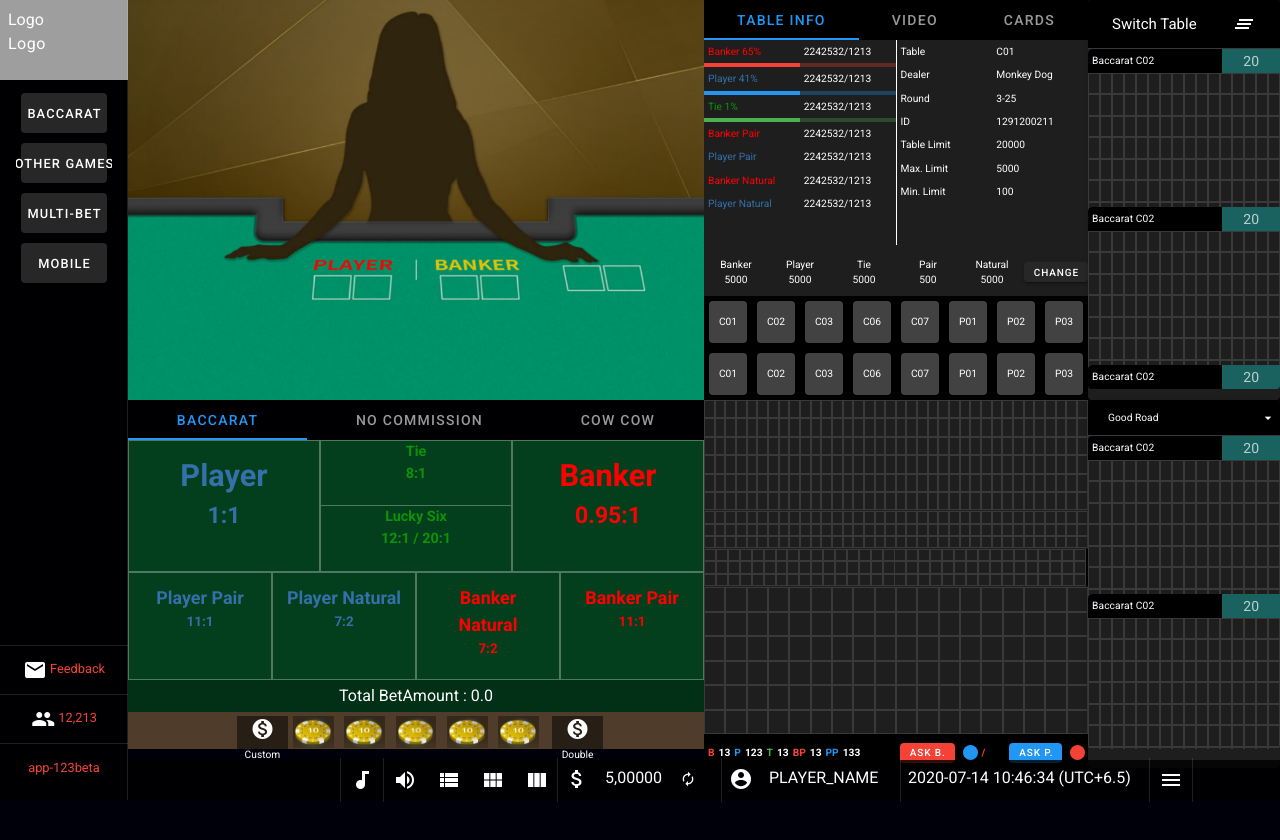
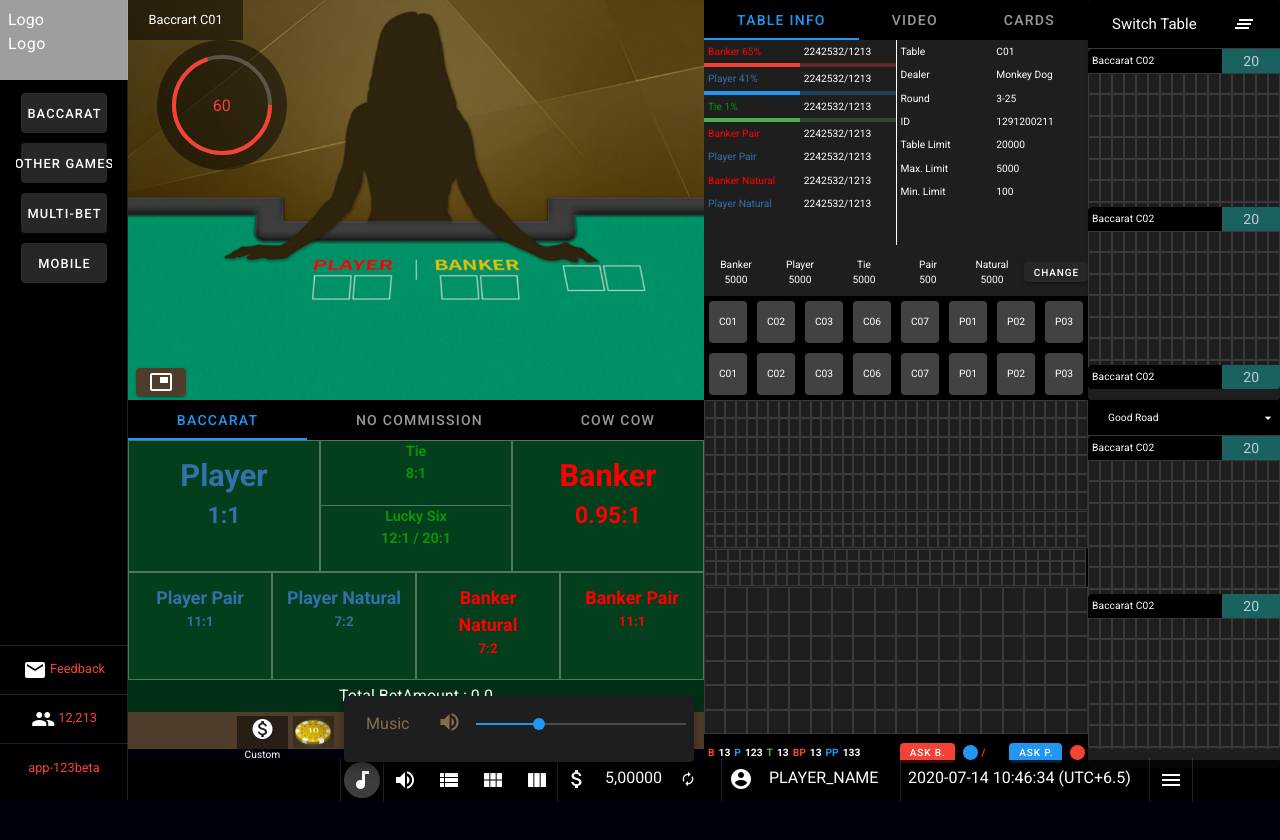
Before and after one commit to tkt11497/sexygame, a Nuxt app: page /betRoom in a window 1280 px wide. Both pictures are taken after a click on the button "audiotrack". Built offline with nearby package versions, Linux system fonts and the light colour scheme; grey boxes are pictures that could not be loaded.

Commit message:
adding changing views

```diff
--- a/components/dashboardCard.vue
+++ b/components/dashboardCard.vue
@@ -60,11 +60,11 @@
                                             </div>
                                             <v-divider/>
                                         <v-row style="width:100%; height:27.5%" no-gutters>
-                                            <div style="width:49.7%; height:100%; ">
+                                            <div style="width:49%; height:100%; ">
                                             <previewTable :row="4" :column="18"/>
                                             </div>
                                             <v-divider vertical/>
-                                            <div style="width:50%; height:100%">
+                                            <div style="width:49%; height:100%">
                                                 <previewTable :row="4" :column="18"/>
                                             </div>
                                         </v-row>
@@ -101,22 +101,22 @@
                         style="height: 100%; background:gray;"
                       >
                         <div class="d-flex align-center flex-row justify-center">
-                            <v-btn class="white--text mt-9 mr-3" large depressed color="#5f4d35">10 - 1,000</v-btn>
+                            <v-btn class="white--text mt-9 mr-3" large depressed color="#5f4d35" link to="/betRoom">10 - 1,000</v-btn>
 
 
 
-                            <v-btn class="white--text mt-9 mr-3"  large depressed color="#5f4d35">50 - 5,000</v-btn>
+                            <v-btn class="white--text mt-9 mr-3"  large depressed color="#5f4d35" link to="/betRoom">50 - 5,000</v-btn>
 
 
-                            <v-btn class="white--text mt-9 mr-3"  large depressed color="#5f4d35">100 - 5,000</v-btn>
+                            <v-btn class="white--text mt-9 mr-3"  large depressed color="#5f4d35" link to="/betRoom">100 - 5,000</v-btn>
                           </div>
 
                           <div class="d-flex align-center flex-row justify-center">
 
-                            <v-btn class="white--text mt-7 mr-3"  large depressed color="#5f4d35">100 - 5,000</v-btn>
+                            <v-btn class="white--text mt-7 mr-3"  large depressed color="#5f4d35" link to="/betRoom">100 - 5,000</v-btn>
 
 
-                            <v-btn class="white--text mt-7 mr-3"  large depressed color="#5f4d35">100 - 5,000</v-btn>
+                            <v-btn class="white--text mt-7 mr-3"  large depressed color="#5f4d35" link to="/betRoom">100 - 5,000</v-btn>
                           </div>
 
 
@@ -133,22 +133,22 @@
                         style="height: 100%; background:gray;"
                       >
                         <div class="d-flex align-center flex-row justify-center">
-                            <v-btn class="white--text mt-9 mr-3" large depressed color="#5f4d35">10 - 1,000</v-btn>
+                            <v-btn class="white--text mt-9 mr-3" large depressed color="#5f4d35" link to="/betRoom">10 - 1,000</v-btn>
 
 
 
-                            <v-btn class="white--text mt-9 mr-3"  large depressed color="#5f4d35">50 - 5,000</v-btn>
+                            <v-btn class="white--text mt-9 mr-3"  large depressed color="#5f4d35" link to="/betRoom">50 - 5,000</v-btn>
 
 
-                            <v-btn class="white--text mt-9 mr-3"  large depressed color="#5f4d35">100 - 5,000</v-btn>
+                            <v-btn class="white--text mt-9 mr-3"  large depressed color="#5f4d35" link to="/betRoom">100 - 5,000</v-btn>
                           </div>
 
                           <div class="d-flex align-center flex-row justify-center">
 
-                            <v-btn class="white--text mt-7 mr-3"  large depressed color="#5f4d35">100 - 5,000</v-btn>
+                            <v-btn class="white--text mt-7 mr-3" link to="/betRoom"  large depressed color="#5f4d35">100 - 5,000</v-btn>
 
 
-                            <v-btn class="white--text mt-7 mr-3"  large depressed color="#5f4d35">100 - 5,000</v-btn>
+                            <v-btn class="white--text mt-7 mr-3"  large depressed color="#5f4d35" link to="/betRoom">100 - 5,000</v-btn>
                           </div>
 
                       </div>
--- a/layouts/default.vue
+++ b/layouts/default.vue
@@ -131,24 +131,107 @@
     <v-row  class="d-flex flex-row justify-end">
        <v-divider vertical/>
       <div class="d-flex justify-center">
-        <v-btn icon class="pa-2 ma-1">
-          <v-icon class="pa-2" v-show="soundOn">audiotrack</v-icon>
-          <v-icon class="pa-2" v-show="!soundOn">music_off</v-icon>
-        </v-btn>
+          <v-menu
+            offset-y
+            top
+            :close-on-content-click="false"
+            :nudge-width="350"
+            :max-width="350"
+            >
+            <template v-slot:activator="{ on, attrs }">
+              <v-btn icon class="pa-2 ma-1"
+              v-bind="attrs"
+              v-on="on">
+                <v-icon class="pa-2" v-show="soundOn">audiotrack</v-icon>
+                <v-icon class="pa-2" v-show="!soundOn">music_off</v-icon>
+              </v-btn>
+            </template>
+                <v-card>
+                  <v-row no-gutters>
+                      <v-col cols="3" class="text-center">
+                        <p style="color:#876f4d" class="mt-4">Music</p>
+                      </v-col>
+
+                      <v-col cols="9" class="text-center">
+                      <v-row no-gutters dense >
+                          <v-btn icon color="#876f4d" class="mt-2">
+                          <v-icon>volume_up</v-icon>
+                          <!-- <v-icon>volume_off</v-icon> -->
+                          </v-btn>
+                          <v-slider
+                              v-model="music"
+                              class="mt-3"
+                          ></v-slider>
+                      </v-row>
+                  </v-col>
+                  </v-row>
+                </v-card>
+
+          </v-menu>
       </div>
 
       <v-divider vertical/>
       <div class="d-flex" style="width:175px">
-        <v-btn icon class="pa-2 ma-1">
-        <v-icon class="pa-2 ">volume_up</v-icon>
-        </v-btn>
-         <v-btn icon class="pa-2 ma-1">
+        <v-menu
+            offset-y
+            top
+            :close-on-content-click="false"
+            :nudge-width="350"
+            :max-width="350"
+            >
+            <template v-slot:activator="{ on, attrs }">
+                <v-btn icon class="pa-2 ma-1"
+                 v-bind="attrs"
+                  v-on="on">
+                <v-icon class="pa-2 ">volume_up</v-icon>
+                </v-btn>
+            </template>
+             <v-card>
+                  <v-row no-gutters>
+                      <v-col cols="4" class="text-center">
+                        <p style="color:#876f4d" class="mt-4">Studio Sound</p>
+                      </v-col>
+
+                      <v-col cols="8" class="text-center">
+                      <v-row no-gutters dense >
+                          <v-btn icon color="#876f4d" class="mt-2">
+                          <v-icon>volume_up</v-icon>
+                          <!-- <v-icon>volume_off</v-icon> -->
+                          </v-btn>
+                          <v-slider
+                              v-model="studioSound"
+                              class="mt-3"
+                          ></v-slider>
+                      </v-row>
+                  </v-col>
+                  </v-row>
+                  <v-row no-gutters>
+                      <v-col cols="4" class="text-center">
+                            <p style="color:#876f4d" class="mt-4">Game Volume</p>
+                      </v-col>
+
+                      <v-col cols="8" class="text-center">
+                          <v-row no-gutters dense >
+                              <v-btn icon color="#876f4d" class="mt-2">
+                              <v-icon>volume_up</v-icon>
+                              <!-- <v-icon>volume_off</v-icon> -->
+                              </v-btn>
+                              <v-slider
+                                  v-model="gameVolume"
+                                  class="mt-3"
+                              ></v-slider>
+                          </v-row>
+                      </v-col>
+                  </v-row>
+                </v-card>
+        </v-menu>
+         <v-btn icon class="pa-2 ma-1" link :to="toRouteName" exact>
         <v-icon class="pa-2 ">view_list</v-icon>
         </v-btn>
-         <v-btn icon class="pa-2 ma-1">
+         <v-btn icon class="pa-2 ma-1" link :to="toRouteName+'/road_map_view'" exact>
         <v-icon class="pa-2 ">view_module</v-icon>
         </v-btn>
-         <v-btn icon class="pa-2 ma-1">
+         <v-btn icon class="pa-2 ma-1" link :to="toRouteName+'/big_road_view'" exact>
         <v-icon class="pa-2 ">view_column</v-icon>
         </v-btn>
       </div>
@@ -274,8 +357,23 @@ export default {
         gameAgreement,
         setting
     },
+    computed: {
+
+    toRouteName() {
+        let routeArr= this.$route.name.split('-')
+        console.log(routeArr)
+        if(routeArr.includes("multibet")){
+          return '/multibet'
+        }else{
+        return '/roomlist';
+        }
+    }
+  },
   data () {
     return {
+      studioSound:50,
+      gameVolume:60,
+      music:30,
       fixed: false,
       soundOn:true,
       betlogDialog:false,
--- a/pages/betRoom/betRoom2.vue
+++ b/pages/betRoom/betRoom2.vue
@@ -6,6 +6,9 @@
                 <div class="room-title d-flex justify-center align-center">
                     Baccrart C01
                 </div>
+                 <v-btn class="mx-2"  dark small color="#4F3C2B" style="position:absolute;bottom:1%;left:0" link to="/betRoom">
+                    <v-icon dark>picture_in_picture</v-icon>
+                </v-btn>
                 <v-avatar
                     color="rgba(0,0,0,0.5)"
                     size="130"
--- a/pages/betRoom/index.vue
+++ b/pages/betRoom/index.vue
@@ -3,7 +3,25 @@
 <v-row class="pa-0" style="height:100vh;" no-gutters>
     <v-col class="pa-0" style="width:50% ;max-width: 50%">
         <div class="playTable">
-
+           <v-btn class="mx-2"  dark small color="#4F3C2B" style="position:absolute;bottom:1%;left:0" link to="/betRoom/betRoom2">
+              <v-icon dark>picture_in_picture</v-icon>
+            </v-btn>
+            <div class="room-title d-flex justify-center align-center">
+                    Baccrart C01
+            </div>
+              <v-avatar
+                    color="rgba(0,0,0,0.5)"
+                    size="130"
+                    class="gameCountDown"
+                    v-show="true">
+                        <v-progress-circular
+                        :value="70"
+                        color="red"
+                        size="100"
+                        >
+                    <span> 60</span>
+                    </v-progress-circular>
+                </v-avatar>
         </div>
 
         <v-tabs
@@ -305,7 +323,7 @@
           <v-card
             flat
             tile
-            height="31vh"
+            height="32vh"
           >
            <div class="playArea">
                <h1> 2</h1>
@@ -318,11 +336,40 @@
           <v-card
             flat
             tile
-            height="31vh"
+            height="32vh"
           >
-           <div class="playArea">
-               3
-           </div>
+
+                <div class="result-cards">
+                    <img
+                    src="~assets/images/card.png"
+                     style="width:20%; height:42%; position:absolute;left:15%;top:0; transform: rotate(-90deg);"/>
+                    <img
+                    src="~assets/images/card.png"
+                     style="width:20%; height:42%; position:absolute;left:5%;bottom:18%"/>
+                     <img
+                    src="~assets/images/card.png"
+                     style="width:20%; height:42%; position:absolute;left:27%;bottom:18%"/>
+                    <div
+                    class=" d-flex justify-center align-center"
+                    style="width:42%; height:10%; position:absolute; top:85%; left:5%; background-color:blue">
+                        <span>P 6</span>
+                    </div>
+                      <img
+                    src="~assets/images/card.png"
+                     style="width:20%; height:42%; position:absolute;right:15%;top:0; transform: rotate(-90deg);"/>
+                    <img
+                    src="~assets/images/card.png"
+                     style="width:20%; height:42%; position:absolute;right:5%;bottom:18%"/>
+                     <img
+                    src="~assets/images/card.png"
+                     style="width:20%; height:42%; position:absolute;right:27%;bottom:18%"/>
+                    <div
+                    class=" d-flex justify-center align-center"
+                    style="width:42%; height:10%; position:absolute; top:85%; right:5%; background-color:red">
+                        <span>B 5</span>
+                    </div>
+                </div>
+
           </v-card>
         </v-tab-item>
       </v-tabs>
@@ -330,58 +377,70 @@
      <v-row style="height:50%;width:100%; margin:0;" >
        <div style="width:12.5%;" class="d-flex justify-center align-center">
          <v-card height="80%" width="80%"  color="secondary" dark
-         class="d-flex justify-center align-center room-list">C01</v-card>
+         class="d-flex justify-center align-center room-list"
+         @click="window=1">C01</v-card>
        </div>
         <div style="width:12.5%;" class="d-flex justify-center align-center">
           <v-card height="80%" width="80%"  color="secondary" dark
-          class="d-flex justify-center align-center room-list">C02</v-card>
+          class="d-flex justify-center align-center room-list"
+          @click="window=2">C02</v-card>
        </div>
         <div style="width:12.5%;" class="d-flex justify-center align-center">
           <v-card height="80%" width="80%"  color="secondary" dark
-          class="d-flex justify-center align-center room-list">C03</v-card>
+          class="d-flex justify-center align-center room-list"
+          @click="window=3">C03</v-card>
        </div>
         <div style="width:12.5%;" class="d-flex justify-center align-center">
           <v-card height="80%" width="80%"  color="secondary" dark
-          class="d-flex justify-center align-center room-list">C06</v-card>
+          class="d-flex justify-center align-center room-list"
+          @click="window=1">C06</v-card>
        </div>
         <div style="width:12.5%;" class="d-flex justify-center align-center">
           <v-card height="80%" width="80%"  color="secondary" dark
-          class="d-flex justify-center align-center room-list">C07</v-card>
+          class="d-flex justify-center align-center room-list"
+          @click="window=1">C07</v-card>
        </div>
         <div style="width:12.5%;" class="d-flex justify-center align-center">
           <v-card height="80%" width="80%"  color="secondary" dark
-          class="d-flex justify-center align-center room-list">P01</v-card>
+          class="d-flex justify-center align-center room-list"
+          @click="window=1">P01</v-card>
        </div>
         <div style="width:12.5%;" class="d-flex justify-center align-center">
           <v-card height="80%" width="80%"  color="secondary" dark
-          class="d-flex justify-center align-center room-list">P02</v-card>
+          class="d-flex justify-center align-center room-list"
+          @click="window=3">P02</v-card>
        </div>
         <div style="width:12.5%;" class="d-flex justify-center align-center">
           <v-card height="80%" width="80%"  color="secondary" dark
-          class="d-flex justify-center align-center room-list">P03</v-card>
+          class="d-flex justify-center align-center room-list"
+          @click="window=2">P03</v-card>
        </div>
      </v-row>
       <v-row style="height:50%;width:100%; margin:0;">
        <div style="width:12.5%;" class="d-flex justify-center align-center">
          <v-card height="80%" width="80%"  color="secondary" dark
          class="d-flex justify-center align-center room-list"
-         @click="window=2">C01</v-card>
+         @click="window=2" >C01</v-card>
        </div>
         <div style="width:12.5%;" class="d-flex justify-center align-center">
           <v-card height="80%" width="80%"  color="secondary" dark
-          class="d-flex justify-center align-center room-list">C02</v-card>
+          class="d-flex justify-center align-center room-list"
+          @click="window=1">C02</v-card>
        </div>
         <div style="width:12.5%;" class="d-flex justify-center align-center">
           <v-card height="80%" width="80%"  color="secondary" dark
-          class="d-flex justify-center align-center room-list">C03</v-card>
+          class="d-flex justify-center align-center room-list"
+          @click="window=1">C03</v-card>
        </div>
         <div style="width:12.5%;" class="d-flex justify-center align-center">
           <v-card height="80%" width="80%"  color="secondary" dark
-          class="d-flex justify-center align-center room-list">C06</v-card>
+          class="d-flex justify-center align-center room-list"
+          @click="window=1">C06</v-card>
        </div>
         <div style="width:12.5%;" class="d-flex justify-center align-center">
           <v-card height="80%" width="80%"  color="secondary" dark
-          class="d-flex justify-center align-center room-list">C07</v-card>
+          class="d-flex justify-center align-center room-list"
+          @click="window=1">C07</v-card>
        </div>
         <div style="width:12.5%;" class="d-flex justify-center align-center">
           <v-card height="80%" width="80%"  color="secondary" dark
@@ -760,5 +819,24 @@ export default {
     .room-list{
         font-size: 0.8vw;
     }
-
+    .room-title{
+        width:20%;
+        height:5vh;
+        position:absolute;
+        top:0;
+        left:0;
+        background-color:rgba(0,0,0,0.5);
+        font-size: 1vw;
+    }
+    .gameCountDown{
+        position:absolute;
+        top:10%;
+        left:5%;
+    }
+    .result-cards{
+        background-color:rgba(0, 0, 0, 0.5);
+         position: relative;;
+        width:100%;
+        height:100%
+    }
 </style>
```
Also changed, not shown: pages/multibet/big_road_view.vue (renamed from pages/Dashboard/big_road_view.vue), pages/multibet/road_map_view.vue (renamed from pages/Dashboard/road_map_view.vue).
